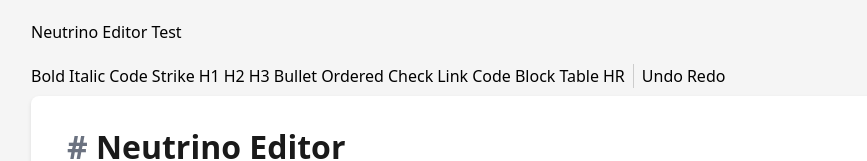
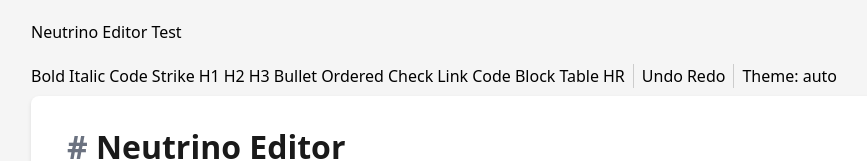
Before and after one commit to InkyQuill/galley-editor, a React (Vite) app: page / in a window 1280 px wide. Shown: the top 161 px of the page, without its empty margins (9-876 px from the left). Built offline with nearby package versions, Linux system fonts and the light colour scheme.

Commit message:
feat: add demo theme toggle

```diff
--- a/src/App.tsx
+++ b/src/App.tsx
@@ -43,10 +43,17 @@ function hello() {
 function App() {
   const [markdown, setMarkdown] = useState(sampleMarkdown);
   const [log, setLog] = useState<string[]>([]);
+  const [theme, setTheme] = useState<'auto' | 'light' | 'dark'>('auto');
   const editorRef = useRef<NeutrinoHandle>(null);
 
   const addLog = (message: string) => {
     setLog((prev) => [...prev.slice(-49), `${new Date().toLocaleTimeString()}: ${message}`]);
+  };
+
+  const cycleTheme = () => {
+    setTheme((current) =>
+      current === 'auto' ? 'light' : current === 'light' ? 'dark' : 'auto',
+    );
   };
 
   return (
@@ -73,6 +80,8 @@ function App() {
           <span style={{ borderLeft: '1px solid #ccc', margin: '0 4px' }} />
           <button onClick={() => editorRef.current?.undo()}>Undo</button>
           <button onClick={() => editorRef.current?.redo()}>Redo</button>
+          <span style={{ borderLeft: '1px solid #ccc', margin: '0 4px' }} />
+          <button onClick={cycleTheme}>Theme: {theme}</button>
         </div>
 
         <div style={{ marginBottom: '20px', padding: '20px', backgroundColor: 'white', borderRadius: '8px', boxShadow: '0 2px 4px rgba(0,0,0,0.1)' }}>
@@ -83,7 +92,7 @@ function App() {
               onChange={setMarkdown}
               placeholder="Start typing your markdown here..."
               minRows={10}
-              theme="auto"
+              theme={theme}
               onFocus={() => addLog('Focus')}
               onBlur={() => addLog('Blur')}
               onSelectionChange={(sel) => addLog(`Selection: ${sel.from}-${sel.to}`)}
```
